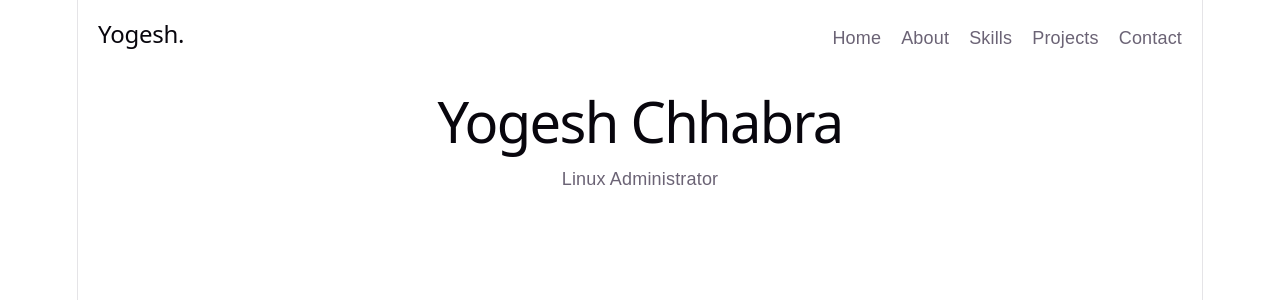
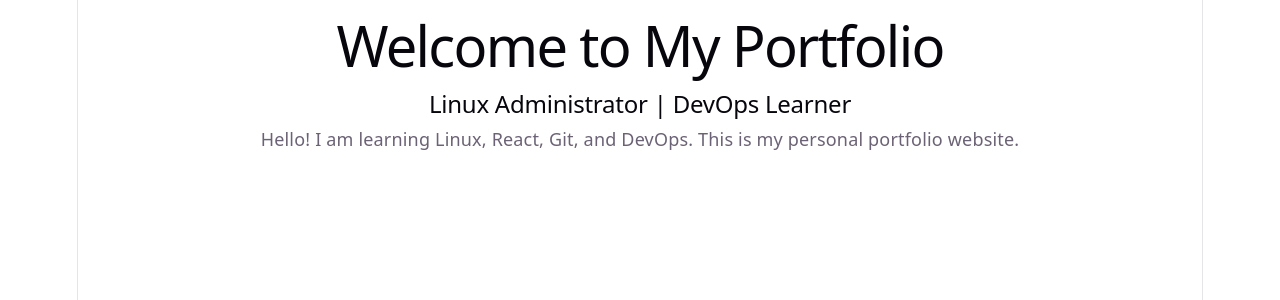
Before and after one commit to Yog18/Yog_portfolio, a React app: page / in a window 1280 px wide. Shown: the top 300 px of the page. Built offline with nearby package versions, Linux system fonts and the light colour scheme; the HTML template or start-up script is replaced by a standard one.

Commit message:
Add initial portfolio homepage

```diff
--- a/src/App.jsx
+++ b/src/App.jsx
@@ -1,16 +1,13 @@
-import Navbar from "./components/Navbar";
-import "./App.css";
-
 function App() {
   return (
-    <>
-      <Navbar />
-
-      <div>
-        <h1>Yogesh Chhabra</h1>
-        <p>Linux Administrator</p>
-      </div>
-    </>
+    <div>
+      <h1>Welcome to My Portfolio</h1>
+      <h2>Linux Administrator | DevOps Learner</h2>
+      <p>
+        Hello! I am learning Linux, React, Git, and DevOps.
+        This is my personal portfolio website.
+      </p>
+    </div>
   );
 }
 
```
